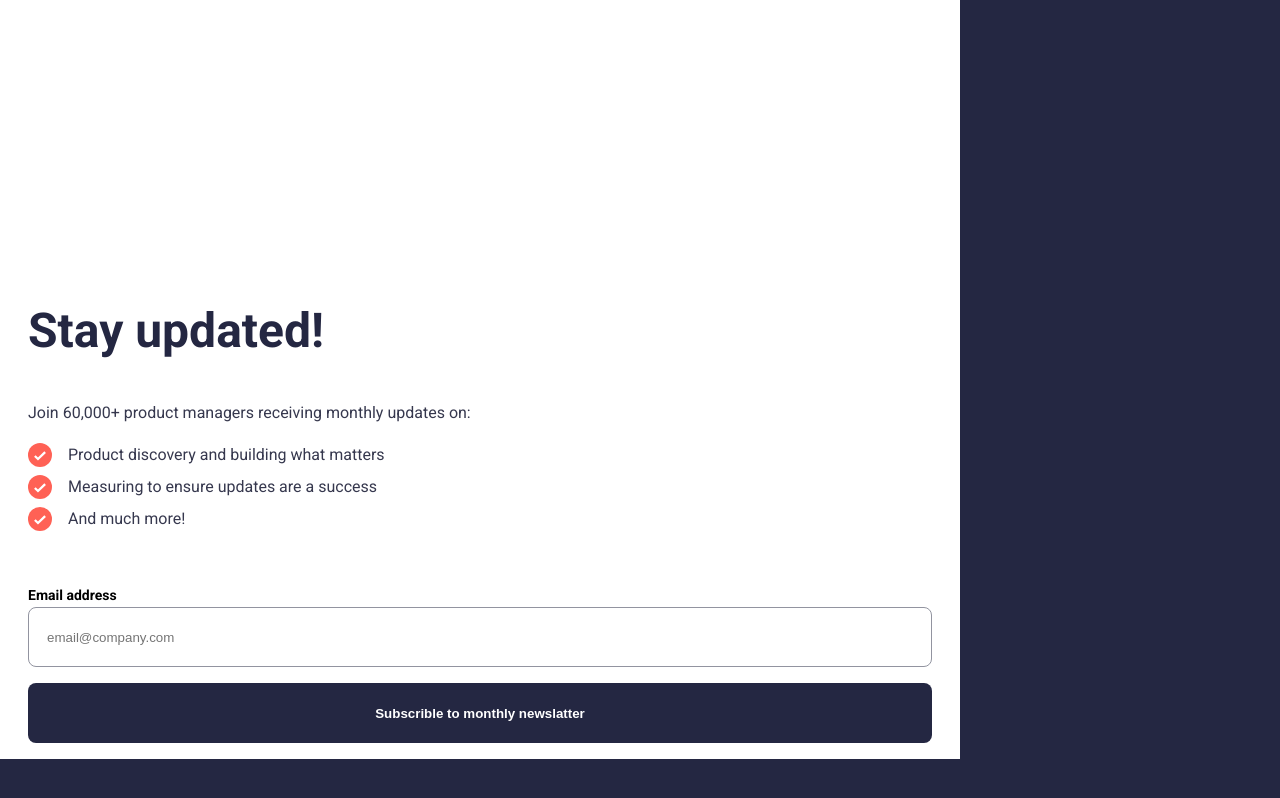
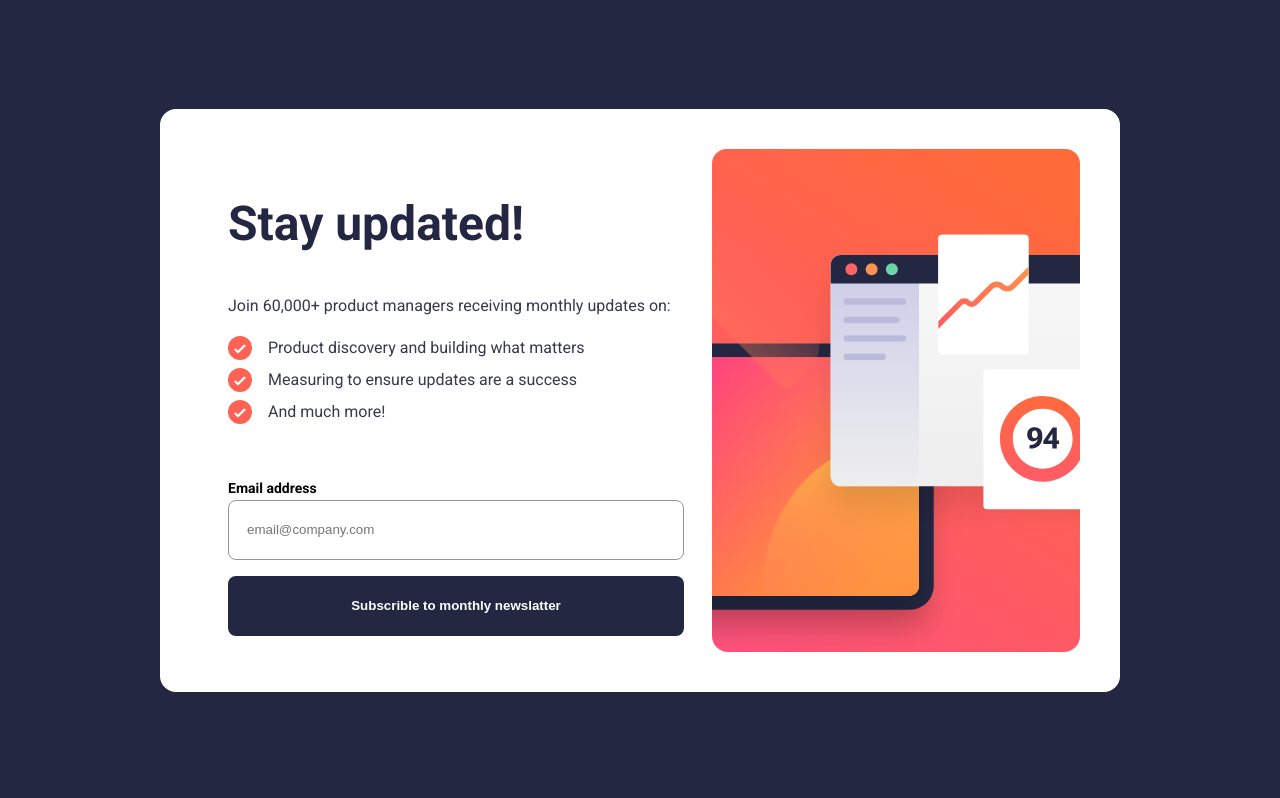
Before and after one commit to Janaina-Costa/news-letter, a Next.js app: page / in a window 1280 px wide. Built offline with nearby package versions, Linux system fonts and the light colour scheme.

Commit message:
implementa responsividade desktop

```diff
--- a/src/app/page.module.css
+++ b/src/app/page.module.css
@@ -67,7 +67,7 @@
     background-color: var(--white);
   }
   .box {
-    max-width: 100%;
+    width: 100%;
 
   }
   .topImage {
@@ -76,3 +76,29 @@
     width: 100%;
   }
 }
+
+@media (min-width:541px){
+  .container{
+    display: flex;
+    justify-content: center;
+    align-items: center;
+  }
+  .topImage{
+    display: none;
+  }
+
+  .box{
+    border-radius: 16px;
+    padding: 2.5rem ;
+    display: grid;
+    grid-template-columns:32rem  1fr ;
+
+}
+.rightImage{
+  background:local url('../../public/illustration-sign-up-desktop.svg');
+  background-size: cover;
+  width: 100%;
+  border-bottom-left-radius:16px ;
+  border-bottom-right-radius: 16px;
+}
+}
--- a/src/app/page.tsx
+++ b/src/app/page.tsx
@@ -31,6 +31,7 @@ export default function Home() {
         </ul>
         <Form />
       </div>
+      <div className={style.rightImage} ></div>
       </div>
     </div>
   );
```
Also changed, not shown: public/illustration-sign-up-desktop.svg (added).
